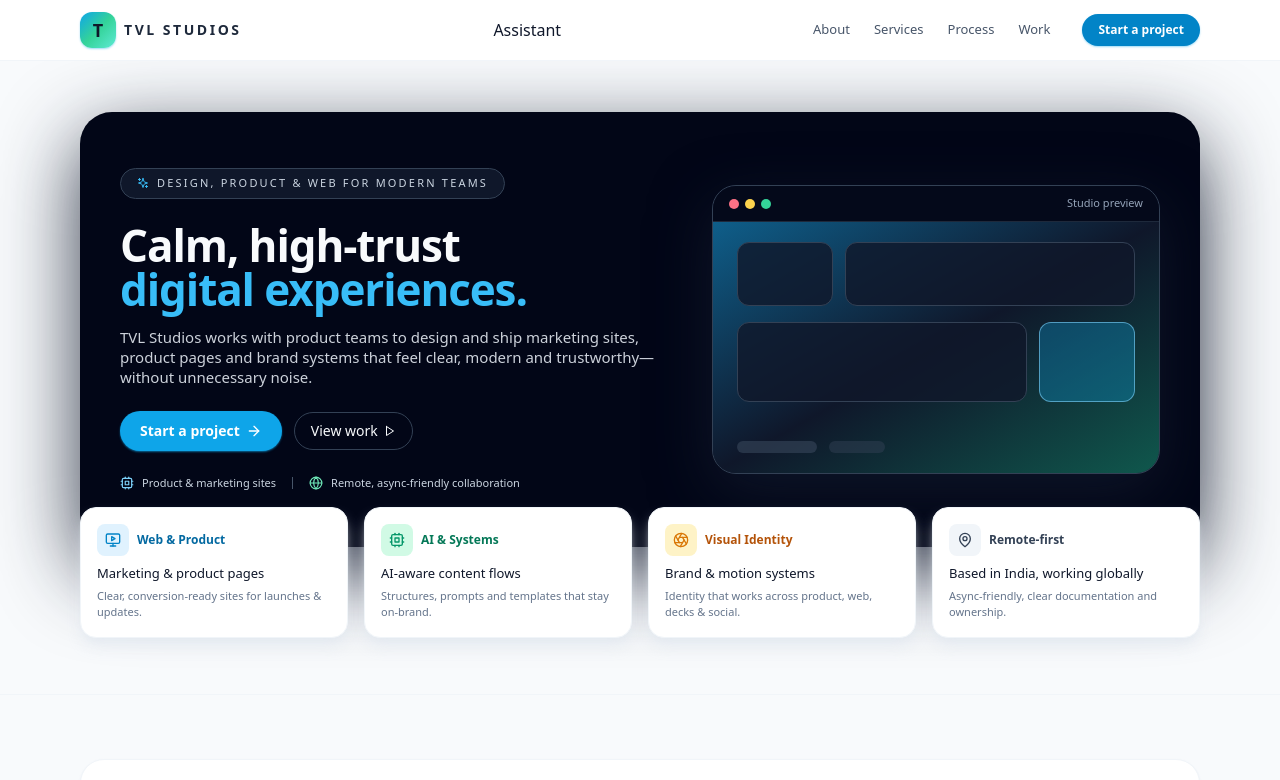
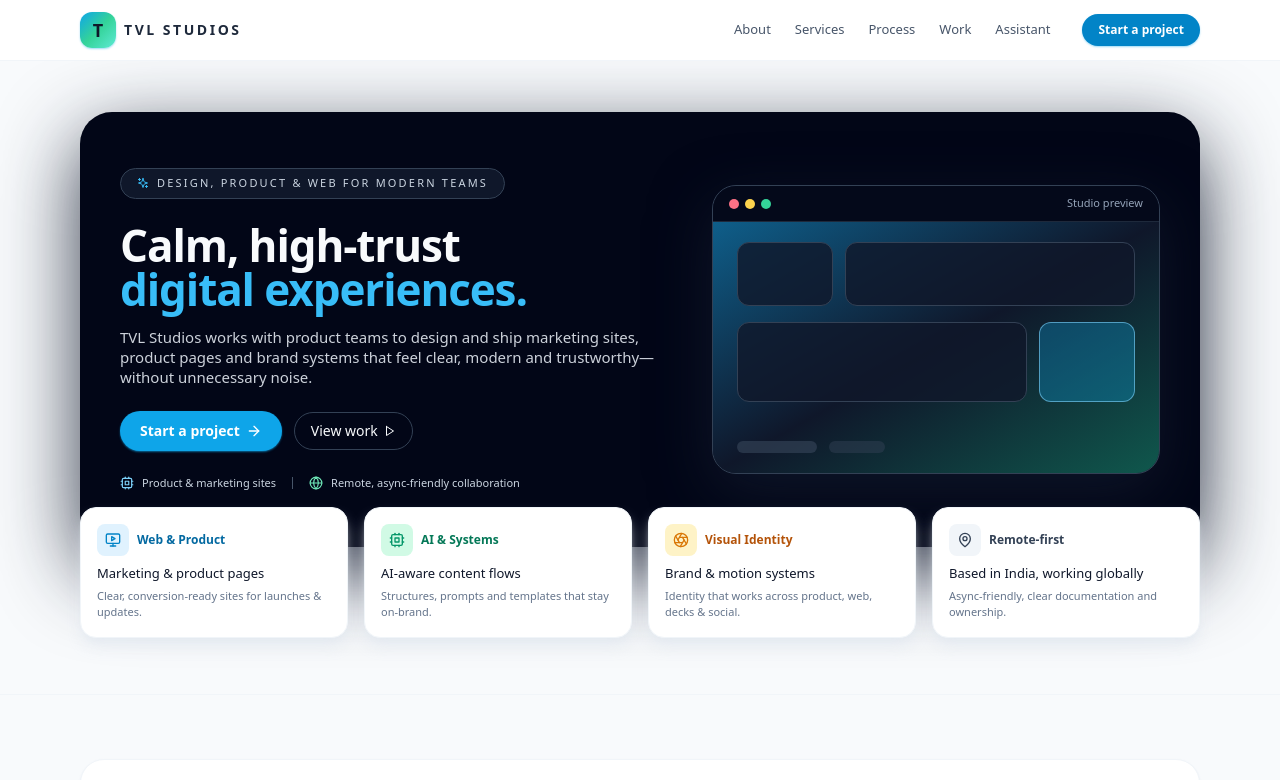
Before and after one commit to Umday-231105/tvlstudios, a Next.js app: page / in a window 1280 px wide. Shown: the top 780 px of the page. Built offline with nearby package versions, Linux system fonts and the light colour scheme.

Commit message:
Update page.js

```diff
--- a/src/app/page.js
+++ b/src/app/page.js
@@ -1,5 +1,4 @@
 "use client";
-
 import React, { useState, useEffect } from "react";
 import { motion } from "framer-motion";
 import {
@@ -64,10 +63,6 @@ const Navbar = () => {
             TVL Studios
           </span>
         </a>
-        <a href="/assistant" className="hover:text-blue-600 transition">
-  Assistant
-</a>
-
 
         {/* Desktop nav */}
         <div className="hidden md:flex items-center gap-6 text-[13px] text-slate-600">
@@ -83,7 +78,10 @@ const Navbar = () => {
           <a href="#work" className="hover:text-slate-900 transition-colors">
             Work
           </a>
-
+          {/* Assistant link */}
+          <a href="/assistant" className="hover:text-blue-600 transition">
+            Assistant
+          </a>
           <button
             onClick={() => (window.location.href = "/start-project")}
             className="ml-2 px-4 py-2 rounded-full bg-sky-600 text-white text-xs font-semibold hover:bg-sky-500 transition-all shadow-sm shadow-sky-500/40"
@@ -114,10 +112,14 @@ const Navbar = () => {
                 {id.charAt(0).toUpperCase() + id.slice(1)}
               </a>
             ))}
-     <a href="/assistant" onClick={() => setMobileMenuOpen(false)}>
-  Assistant
-</a>
-
+            {/* Assistant link for mobile */}
+            <a
+              href="/assistant"
+              onClick={() => setMobileOpen(false)}
+              className="py-1"
+            >
+              Assistant
+            </a>
             <button
               onClick={() => {
                 setMobileOpen(false);
@@ -142,7 +144,6 @@ export default function App() {
       <div className="pointer-events-none fixed inset-y-0 left-0 w-[420px] -z-10">
         <div className="w-full h-full bg-gradient-to-br from-sky-500/40 via-sky-500/10 to-transparent blur-[120px]" />
       </div>
-
       <div className="relative z-10 flex flex-col min-h-screen">
         <Navbar />
 
@@ -160,7 +161,6 @@ export default function App() {
                       <span>Design, product & web for modern teams</span>
                     </div>
                   </Reveal>
-
                   <Reveal delay={0.1}>
                     <h1 className="text-3xl sm:text-4xl md:text-5xl lg:text-[44px] font-semibold tracking-tight leading-tight mb-4">
                       Calm, high‑trust
@@ -169,7 +169,6 @@ export default function App() {
                       </span>
                     </h1>
                   </Reveal>
-
                   <Reveal delay={0.16}>
                     <p className="text-sm md:text-[15px] text-slate-200/90 max-w-xl mb-6">
                       TVL Studios works with product teams to design and ship
@@ -177,7 +176,6 @@ export default function App() {
                       clear, modern and trustworthy—without unnecessary noise.
                     </p>
                   </Reveal>
-
                   <Reveal delay={0.22}>
                     <div className="flex flex-wrap items-center gap-3 mb-6">
                       <button
@@ -201,7 +199,6 @@ export default function App() {
                       </button>
                     </div>
                   </Reveal>
-
                   <Reveal delay={0.28}>
                     <div className="flex flex-wrap items-center gap-4 text-[11px] text-slate-300">
                       <div className="flex items-center gap-2">
@@ -232,7 +229,6 @@ export default function App() {
                           Studio preview
                         </span>
                       </div>
-
                       <div className="aspect-video bg-gradient-to-br from-sky-500/50 via-slate-900 to-emerald-500/40 relative overflow-hidden">
                         {/* building / interface blocks */}
                         <div className="absolute inset-0 px-6 py-5 flex flex-col gap-4">
@@ -256,7 +252,7 @@ export default function App() {
               </div>
             </div>
 
-            {/* Info cards row under hero (like CS & AI / Bangalore / etc) */}
+            {/* Info cards row under hero */}
             <div className="-mt-8 md:-mt-10 relative z-10">
               <div className="grid grid-cols-1 sm:grid-cols-2 lg:grid-cols-4 gap-4">
                 <Reveal delay={0.05}>
@@ -277,7 +273,6 @@ export default function App() {
                     </p>
                   </div>
                 </Reveal>
-
                 <Reveal delay={0.1}>
                   <div className="rounded-2xl bg-white shadow-lg shadow-slate-200/80 border border-slate-100 p-4">
                     <div className="flex items-center gap-2 mb-2">
@@ -296,7 +291,6 @@ export default function App() {
                     </p>
                   </div>
                 </Reveal>
-
                 <Reveal delay={0.15}>
                   <div className="rounded-2xl bg-white shadow-lg shadow-slate-200/80 border border-slate-100 p-4">
                     <div className="flex items-center gap-2 mb-2">
@@ -315,7 +309,6 @@ export default function App() {
                     </p>
                   </div>
                 </Reveal>
-
                 <Reveal delay={0.2}>
                   <div className="rounded-2xl bg-white shadow-lg shadow-slate-200/80 border border-slate-100 p-4">
                     <div className="flex items-center gap-2 mb-2">
@@ -356,9 +349,9 @@ export default function App() {
                       A small studio with product thinking built in.
                     </h2>
                     <p className="text-sm text-slate-600">
-                      We operate like an embedded product and brand team. Design,
-                      content and build sit together so the work feels coherent
-                      and moves forward on a predictable cadence.
+                      We operate like an embedded product and brand team.
+                      Design, content and build sit together so the work feels
+                      coherent and moves forward on a predictable cadence.
                     </p>
                   </div>
                   <div className="md:w-1/2 grid grid-cols-2 gap-4 text-xs text-slate-800">
@@ -413,7 +406,6 @@ export default function App() {
                 </p>
               </div>
             </Reveal>
-
             <div className="grid grid-cols-1 md:grid-cols-3 gap-6 text-sm">
               <Reveal delay={0.05}>
                 <div className="rounded-2xl border border-slate-100 bg-slate-50 p-5 h-full flex flex-col justify-between hover:-translate-y-1 hover:shadow-md hover:shadow-slate-200/90 transition-transform duration-300">
@@ -434,7 +426,6 @@ export default function App() {
                   </p>
                 </div>
               </Reveal>
-
               <Reveal delay={0.1}>
                 <div className="rounded-2xl border border-emerald-100 bg-emerald-50 p-5 h-full flex flex-col justify-between hover:-translate-y-1 hover:shadow-md hover:shadow-emerald-100/80 transition-transform duration-300">
                   <div>
@@ -455,7 +446,6 @@ export default function App() {
                   </p>
                 </div>
               </Reveal>
-
               <Reveal delay={0.15}>
                 <div className="rounded-2xl border border-amber-100 bg-amber-50 p-5 h-full flex flex-col justify-between hover:-translate-y-1 hover:shadow-md hover:shadow-amber-100/80 transition-transform duration-300">
                   <div>
@@ -502,7 +492,6 @@ export default function App() {
                 </p>
               </div>
             </Reveal>
-
             <div className="grid grid-cols-1 md:grid-cols-3 gap-6 text-sm">
               {[
                 {
@@ -559,7 +548,6 @@ export default function App() {
                 </p>
               </div>
             </Reveal>
-
             <div className="grid grid-cols-1 md:grid-cols-2 gap-6 text-sm">
               <Reveal delay={0.05}>
                 <div className="rounded-3xl border border-slate-100 bg-slate-50 overflow-hidden flex flex-col hover:-translate-y-1 hover:shadow-xl hover:shadow-slate-200/90 transition-transform duration-300">
@@ -577,7 +565,6 @@ export default function App() {
                   </div>
                 </div>
               </Reveal>
-
               <Reveal delay={0.1}>
                 <div className="rounded-3xl border border-slate-100 bg-slate-50 overflow-hidden flex flex-col hover:-translate-y-1 hover:shadow-xl hover:shadow-slate-200/90 transition-transform duration-300">
                   <div className="h-40 bg-gradient-to-br from-emerald-500/40 via-slate-900/80 to-amber-500/40" />
@@ -625,7 +612,6 @@ export default function App() {
                 </div>
               </div>
             </div>
-
             <div className="flex flex-col md:flex-row md:items-center md:justify-between gap-4 text-[11px] text-slate-500 border-t border-slate-100 pt-4">
               <div className="flex items-center gap-2">
                 <div className="w-7 h-7 rounded-xl bg-gradient-to-br from-sky-500 via-emerald-400 to-teal-300 flex items-center justify-center">
```
